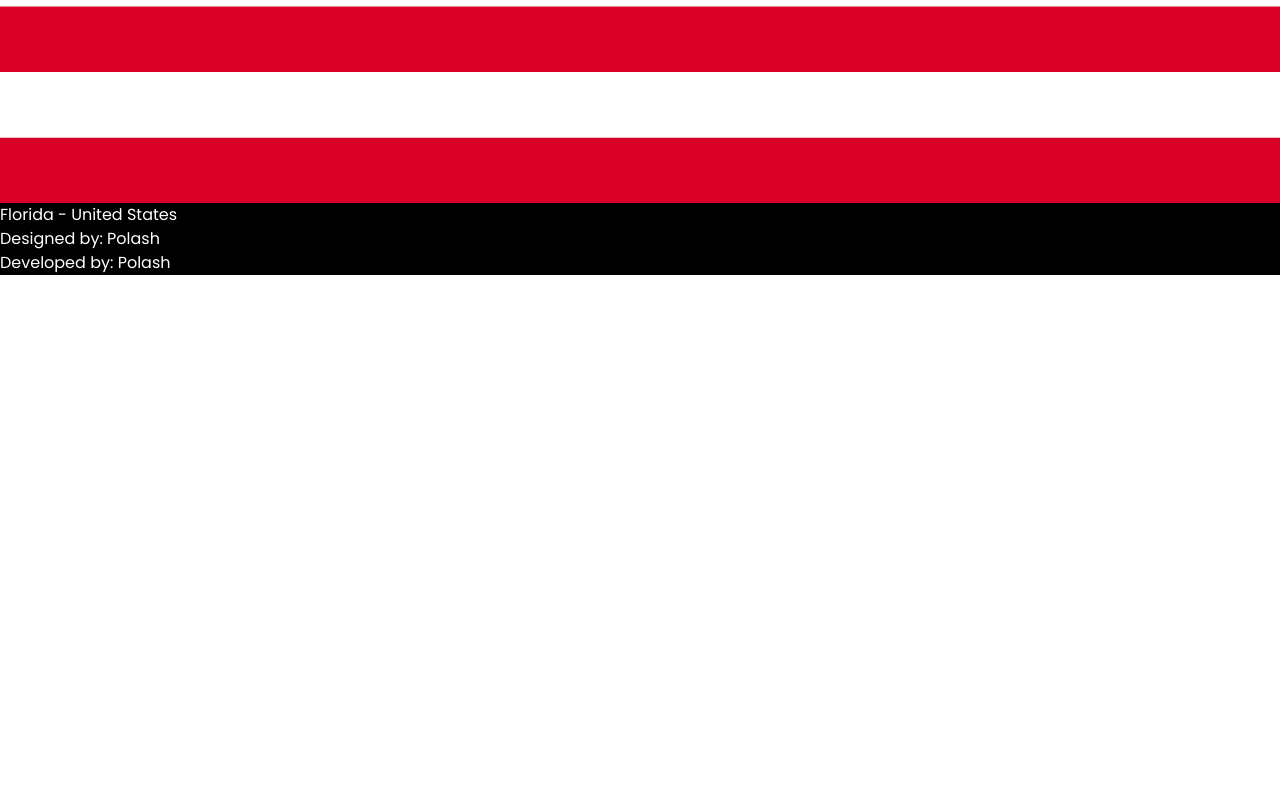
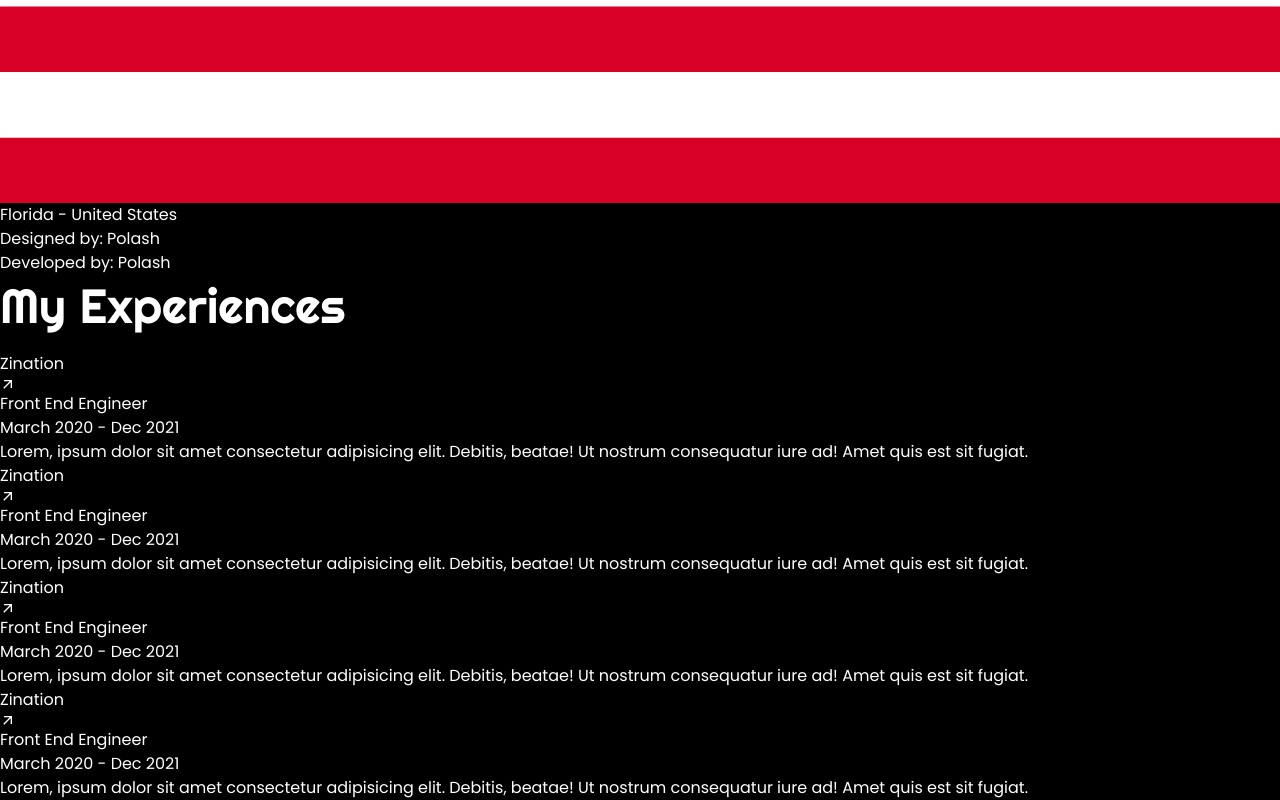
Before and after one commit to Polashahmad01/front-end-portfolio-app, a Next.js app: page / in a window 1280 px wide. Shown: the part 9314-10114 px from the top of the page. Before the commit the page ends 9589 px from the top, so only its background shows below. Built offline with nearby package versions, Linux system fonts and the light colour scheme.

Commit message:
Add MyExperiencePage component and styles

```diff
--- a/src/app/page.jsx
+++ b/src/app/page.jsx
@@ -3,6 +3,7 @@ import IntroPage from "@/components/IntroPage";
 import WhatIDoPage from "@/components/WhatIDoPage";
 import ToolsIUsePage from "@/components/ToolsIUsePage";
 import MyRecentWorkPage from "@/components/MyRecentWorkPage";
+import MyExperiencePage from "@/components/MyExperiencePage";
 
 export default function HomePage() {
   return (
@@ -12,6 +13,7 @@ export default function HomePage() {
       <WhatIDoPage />
       <ToolsIUsePage />
       <MyRecentWorkPage />
+      <MyExperiencePage />
     </main>
   )
 }
--- a/src/components/MyExperiencePage.jsx
+++ b/src/components/MyExperiencePage.jsx
@@ -1,41 +1,105 @@
+import { Righteous } from "next/font/google";
+import { MdOutlineArrowOutward } from "react-icons/md";
+
+const righteous = Righteous({ subsets: ["latin"], weight: ["400"] });
 
 export default function MyExperiencePage() {
   return (
-    <section className="flex flex-col justify-center items-center sm:h-screen px-4">
-      <h2 className="text-3xl text-center mb-12 sm:text-left sm:text-5xl">
-        <span className="text-transparent bg-clip-text bg-gradient-to-r from-purple-600 from-0% via-red-600 via-80% to-red-600/85 to-90%">My Experiences</span>
-      </h2>
-      <div className="grid grid-cols-1 sm:grid-cols-2 lg:grid-cols-4 gap-8">
+    <section className="container mx-auto">
+      <h3 className={`mb-4 leading-[61px] text-5xl ${righteous.className}`}>My Experiences</h3>
 
-        <div className="relative p-16 bg-[#ffffff08] backdrop-blur-md border border-solid border-[rgba(255,255,255,.1)] rounded-br-3xl rounded-tl-3xl">
-          <h2 className="text-2xl mb-2">Zination</h2>
-          <p className="opacity-70 mb-2">Front End Engineer</p>
-          <h3 className="text-sm pb-16">2021 - 2022</h3>
-          <div className="absolute border border-solid border-[rgba(255,255,255,.1)] bottom-2 right-2 p-2 bg-[#000] h-12 w-12 flex justify-center items-center rounded-full">1</div>
+      <div>
+
+        <div>
+          <div>
+            <h6>Zination</h6>
+            <MdOutlineArrowOutward />
+          </div>
+          <div>
+            <h4>Front End Engineer</h4>
+            <p>March 2020 - Dec 2021</p>
+          </div>
+          <p>Lorem, ipsum dolor sit amet consectetur adipisicing elit. Debitis, beatae! Ut nostrum consequatur iure ad! Amet quis est sit fugiat.</p>
         </div>
 
-        <div className="relative p-16 bg-[#ffffff08] backdrop-blur-md border border-solid border-[rgba(255,255,255,.1)] rounded-br-3xl rounded-tl-3xl">
-          <h2 className="text-2xl mb-2">Hanaboso</h2>
-          <p className="opacity-70 mb-2">Front End Developer</p>
-          <h3 className="text-sm pb-16">2022 - 2023</h3>
-          <div className="absolute border border-solid border-[rgba(255,255,255,.1)] bottom-2 right-2 p-2 bg-[#000] h-12 w-12 flex justify-center items-center rounded-full">2</div>
+        <div>
+          <div>
+            <h6>Zination</h6>
+            <MdOutlineArrowOutward />
+          </div>
+          <div>
+            <h4>Front End Engineer</h4>
+            <p>March 2020 - Dec 2021</p>
+          </div>
+          <p>Lorem, ipsum dolor sit amet consectetur adipisicing elit. Debitis, beatae! Ut nostrum consequatur iure ad! Amet quis est sit fugiat.</p>
         </div>
 
-        <div className="relative p-16 bg-[#ffffff08] backdrop-blur-md border border-solid border-[rgba(255,255,255,.1)] rounded-br-3xl rounded-tl-3xl">
-          <h2 className="text-2xl mb-2">Spontivly</h2>
-          <p className="opacity-70 mb-2">Front End Engineer</p>
-          <h3 className="text-sm pb-16">2023 - 2024</h3>
-          <div className="absolute border border-solid border-[rgba(255,255,255,.1)] bottom-2 right-2 p-2 bg-[#000] h-12 w-12 flex justify-center items-center rounded-full">3</div>
+        <div>
+          <div>
+            <h6>Zination</h6>
+            <MdOutlineArrowOutward />
+          </div>
+          <div>
+            <h4>Front End Engineer</h4>
+            <p>March 2020 - Dec 2021</p>
+          </div>
+          <p>Lorem, ipsum dolor sit amet consectetur adipisicing elit. Debitis, beatae! Ut nostrum consequatur iure ad! Amet quis est sit fugiat.</p>
         </div>
 
-        <div className="relative p-16 bg-[#ffffff08] backdrop-blur-md border border-solid border-[rgba(255,255,255,.1)] rounded-br-3xl rounded-tl-3xl">
-          <h2 className="text-2xl mb-2">Eirene Cremations</h2>
-          <p className="opacity-70 mb-2">Front End Developer</p>
-          <h3 className="text-sm pb-16">2024 - 01/06/24</h3>
-          <div className="absolute border border-solid border-[rgba(255,255,255,.1)] bottom-2 right-2 p-2 bg-[#000] h-12 w-12 flex justify-center items-center rounded-full">4</div>
+        <div>
+          <div>
+            <h6>Zination</h6>
+            <MdOutlineArrowOutward />
+          </div>
+          <div>
+            <h4>Front End Engineer</h4>
+            <p>March 2020 - Dec 2021</p>
+          </div>
+          <p>Lorem, ipsum dolor sit amet consectetur adipisicing elit. Debitis, beatae! Ut nostrum consequatur iure ad! Amet quis est sit fugiat.</p>
         </div>
 
       </div>
     </section>
-  )
+  );
 }
+
+// export default function MyExperiencePage() {
+//   return (
+//     <section className="flex flex-col justify-center items-center sm:h-screen px-4">
+//       <h2 className="text-3xl text-center mb-12 sm:text-left sm:text-5xl">
+//         <span className="text-transparent bg-clip-text bg-gradient-to-r from-purple-600 from-0% via-red-600 via-80% to-red-600/85 to-90%">My Experiences</span>
+//       </h2>
+//       <div className="grid grid-cols-1 sm:grid-cols-2 lg:grid-cols-4 gap-8">
+
+//         <div className="relative p-16 bg-[#ffffff08] backdrop-blur-md border border-solid border-[rgba(255,255,255,.1)] rounded-br-3xl rounded-tl-3xl">
+//           <h2 className="text-2xl mb-2">Zination</h2>
+//           <p className="opacity-70 mb-2">Front End Engineer</p>
+//           <h3 className="text-sm pb-16">2021 - 2022</h3>
+//           <div className="absolute border border-solid border-[rgba(255,255,255,.1)] bottom-2 right-2 p-2 bg-[#000] h-12 w-12 flex justify-center items-center rounded-full">1</div>
+//         </div>
+
+//         <div className="relative p-16 bg-[#ffffff08] backdrop-blur-md border border-solid border-[rgba(255,255,255,.1)] rounded-br-3xl rounded-tl-3xl">
+//           <h2 className="text-2xl mb-2">Hanaboso</h2>
+//           <p className="opacity-70 mb-2">Front End Developer</p>
+//           <h3 className="text-sm pb-16">2022 - 2023</h3>
+//           <div className="absolute border border-solid border-[rgba(255,255,255,.1)] bottom-2 right-2 p-2 bg-[#000] h-12 w-12 flex justify-center items-center rounded-full">2</div>
+//         </div>
+
+//         <div className="relative p-16 bg-[#ffffff08] backdrop-blur-md border border-solid border-[rgba(255,255,255,.1)] rounded-br-3xl rounded-tl-3xl">
+//           <h2 className="text-2xl mb-2">Spontivly</h2>
+//           <p className="opacity-70 mb-2">Front End Engineer</p>
+//           <h3 className="text-sm pb-16">2023 - 2024</h3>
+//           <div className="absolute border border-solid border-[rgba(255,255,255,.1)] bottom-2 right-2 p-2 bg-[#000] h-12 w-12 flex justify-center items-center rounded-full">3</div>
+//         </div>
+
+//         <div className="relative p-16 bg-[#ffffff08] backdrop-blur-md border border-solid border-[rgba(255,255,255,.1)] rounded-br-3xl rounded-tl-3xl">
+//           <h2 className="text-2xl mb-2">Eirene Cremations</h2>
+//           <p className="opacity-70 mb-2">Front End Developer</p>
+//           <h3 className="text-sm pb-16">2024 - 01/06/24</h3>
+//           <div className="absolute border border-solid border-[rgba(255,255,255,.1)] bottom-2 right-2 p-2 bg-[#000] h-12 w-12 flex justify-center items-center rounded-full">4</div>
+//         </div>
+
+//       </div>
+//     </section>
+//   )
+// }
```
